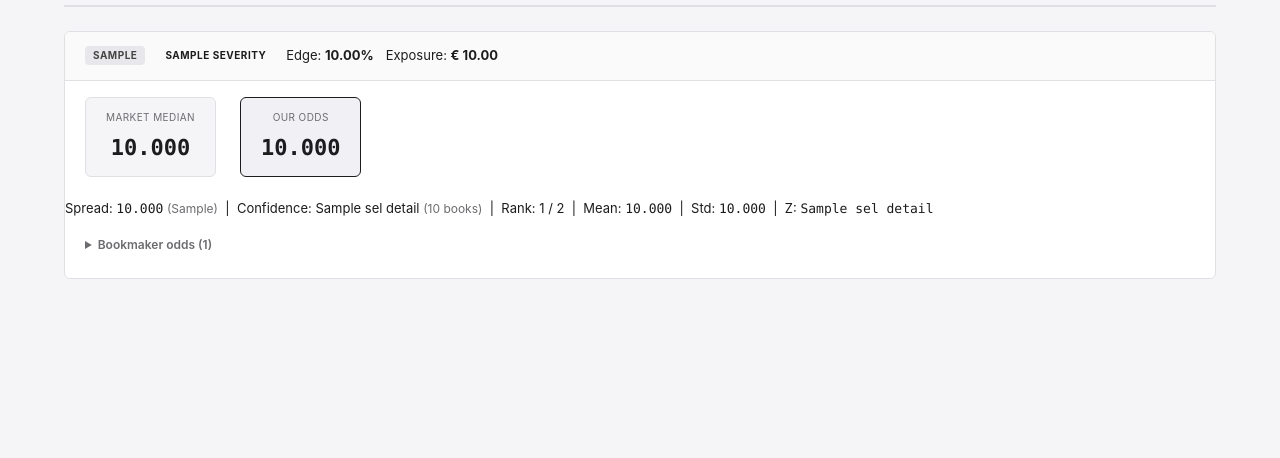
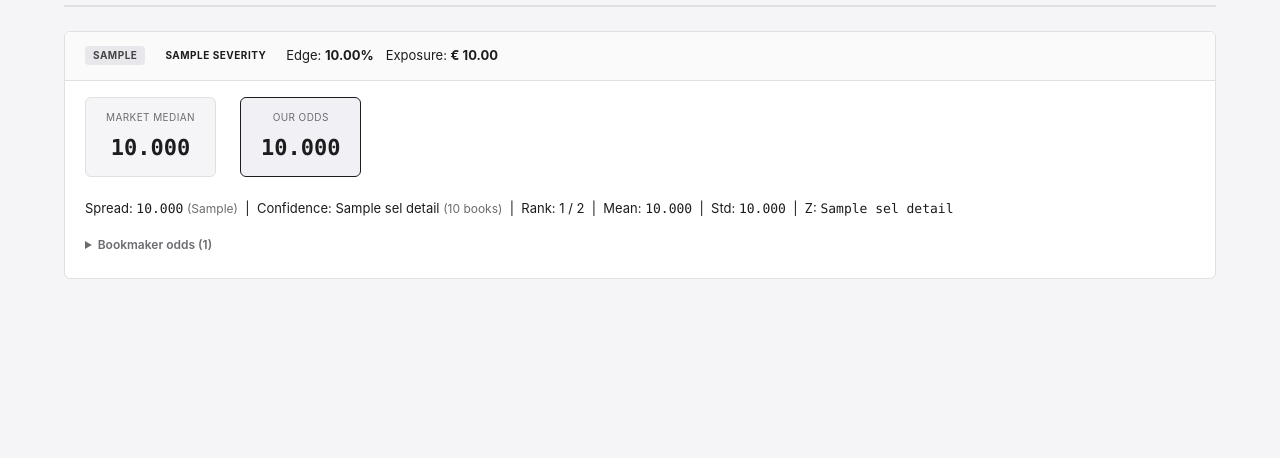
Before and after one commit to dutes/mark_mon, a FastAPI app: template templates/event.html in a window 1280 px wide. Shown: the part 169-627 px from the top of the page. Run offline with FastAPI, Linux system fonts and the light colour scheme; the template is opened without the code that fills it: most values are stand-ins (such as "Sample title", 1, 10 or a date in 2020).

Commit message:
Fix spread-info left padding to align with bk-details disclosure triangle
Co-authored-by: dutes <9075333+dutes@users.noreply.github.com>

```diff
--- a/static/styles.css
+++ b/static/styles.css
@@ -208,7 +208,7 @@ tbody tr:hover { background: #fafafa; }
 .mono { font-family: var(--font-mono); }
 .small { font-size: 11px; }
 .meta-text { color: var(--color-text-muted); font-size: 12px; }
-.spread-info { font-size: 13px; margin: 6px 0 10px; color: var(--color-text); }
+.spread-info { font-size: 13px; margin: 6px 0 10px; padding-left: 20px; color: var(--color-text); }
 .link-detail { font-size: 12px; color: var(--color-brand); text-decoration: none; white-space: nowrap; }
 .link-detail:hover { text-decoration: underline; }
 
```
